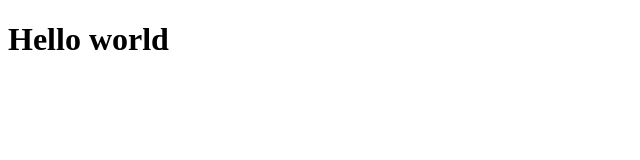
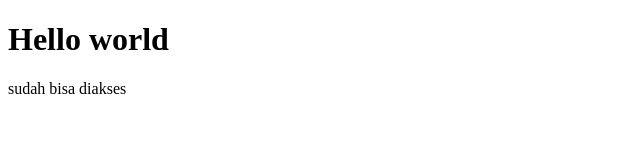
Before and after one commit to mohagusrifai02/mohagusrifai02.github.io, a plain HTML site: page index.html in a window 1280 px wide. Shown: the whole page, without its empty margins (0-640 px from the left). Drawn offline with Linux system fonts and the light colour scheme.

Commit message:
Update index.html
bikin p

```diff
--- a/index.html
+++ b/index.html
@@ -7,5 +7,6 @@
 </head>
 <body>
     <h1>Hello world</h1>
+    <p>sudah bisa diakses</p>
 </body>
 </html>
```
